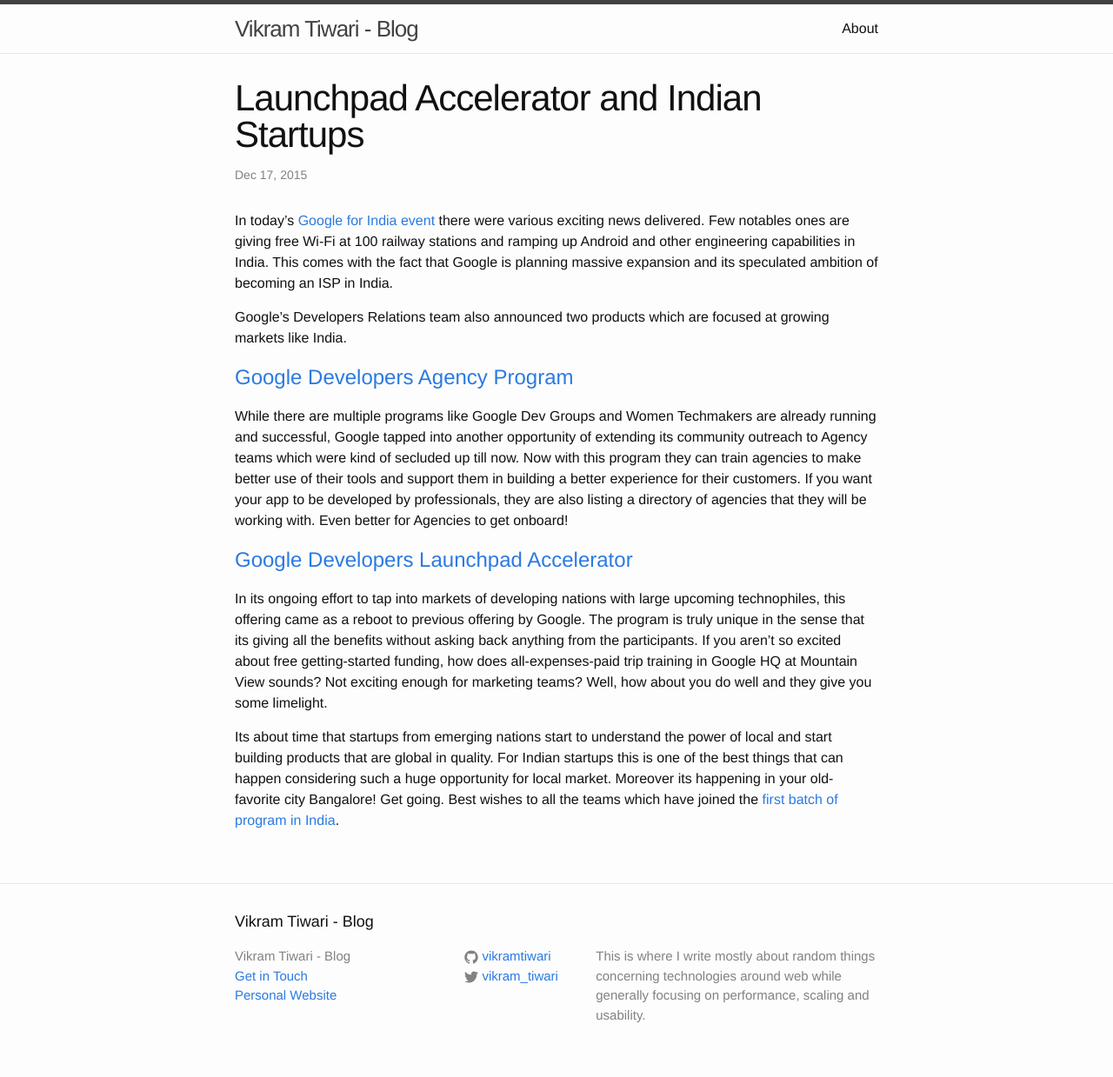
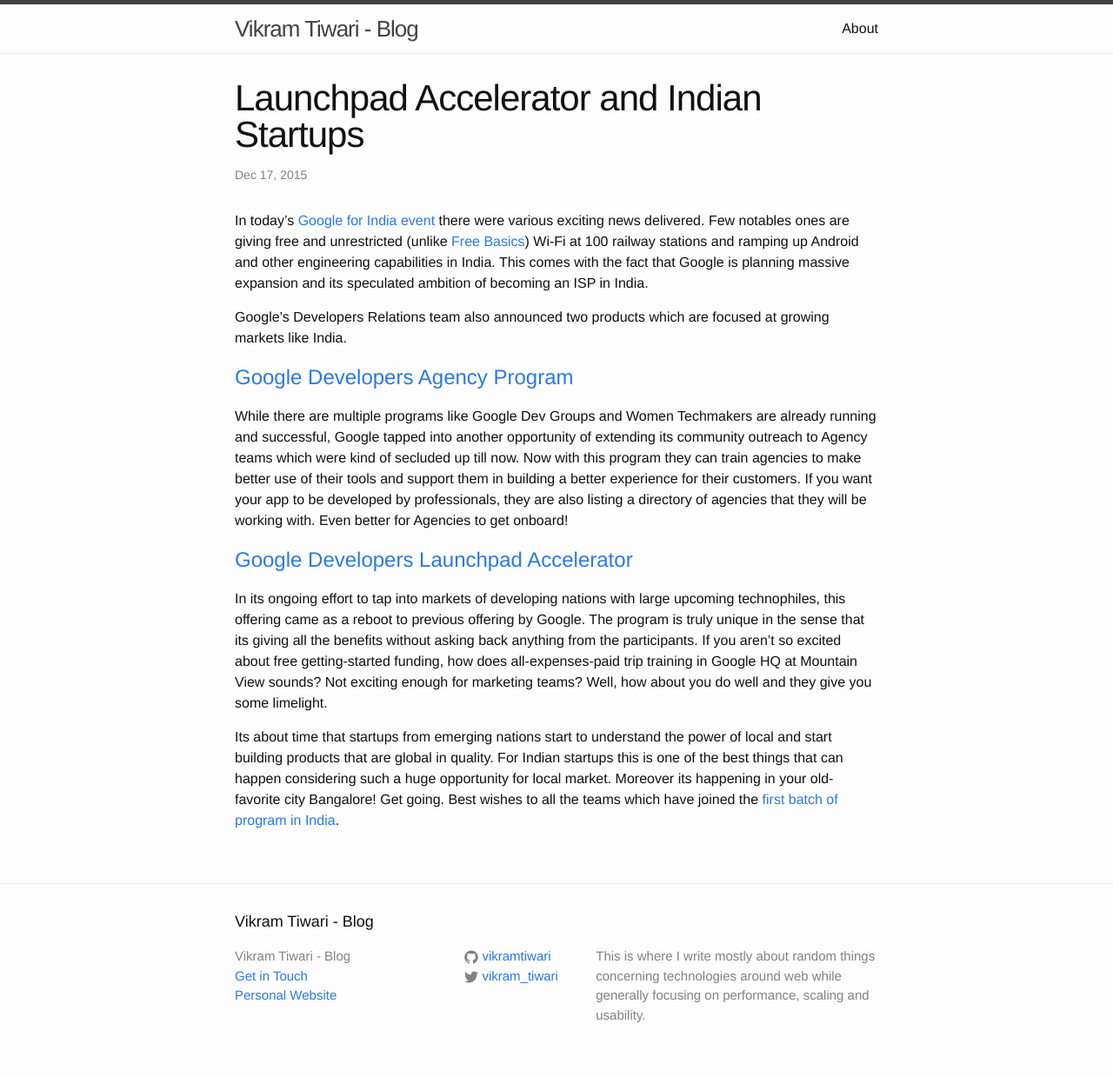
Before and after one commit to VikramTiwari/blog, a Jekyll site: the page built from _posts/2015-12-17-Launchpad-India.md, in a window 1280 px wide. Shown: the whole page at 87% size. Built offline with Jekyll 4.4.1, drawn with Linux system fonts in a browser that asks for light colours.

Commit message:
unlike free basics

```diff
--- a/_posts/2015-12-17-Launchpad-India.md
+++ b/_posts/2015-12-17-Launchpad-India.md
@@ -4,7 +4,7 @@ title: Launchpad Accelerator and Indian Startups
 date: '2015-12-17 00:01:00 -0800'
 categories: startups
 ---
-In today's [Google for India event](http://www.forbes.com/sites/saritharai/2015/12/16/google-slated-for-massive-expansion-in-india-ceo-sundar-pichai-says/) there were various exciting news delivered. Few notables ones are giving free Wi-Fi at 100 railway stations and ramping up Android and other engineering capabilities in India. This comes with the fact that Google is planning massive expansion and its speculated ambition of becoming an ISP in India.
+In today's [Google for India event](http://www.forbes.com/sites/saritharai/2015/12/16/google-slated-for-massive-expansion-in-india-ceo-sundar-pichai-says/) there were various exciting news delivered. Few notables ones are giving free and unrestricted (unlike [Free Basics](https://developers.facebook.com/docs/internet-org)) Wi-Fi at 100 railway stations and ramping up Android and other engineering capabilities in India. This comes with the fact that Google is planning massive expansion and its speculated ambition of becoming an ISP in India.
 
 Google's Developers Relations team also announced two products which are focused at growing markets like India.
 
```
